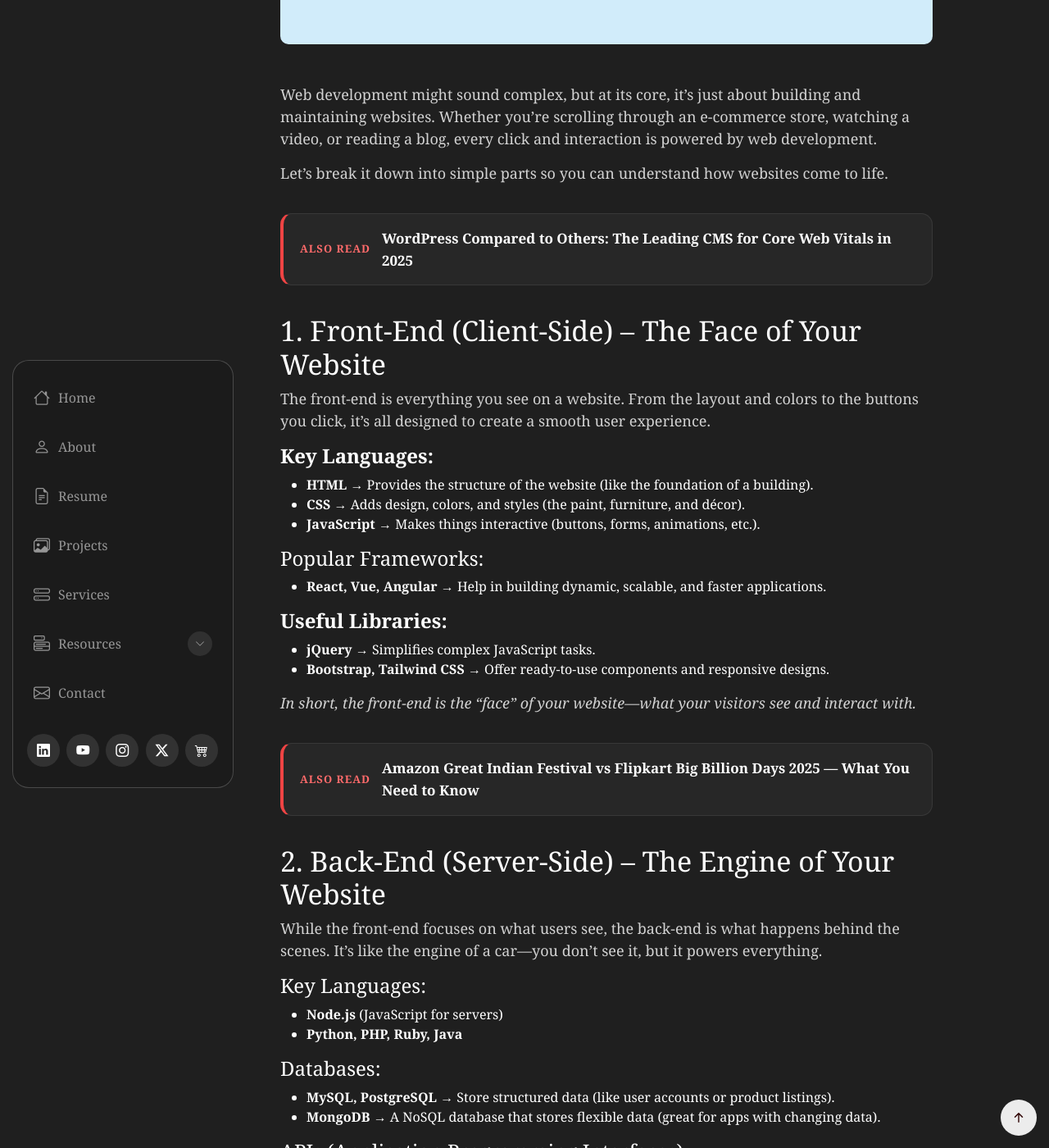
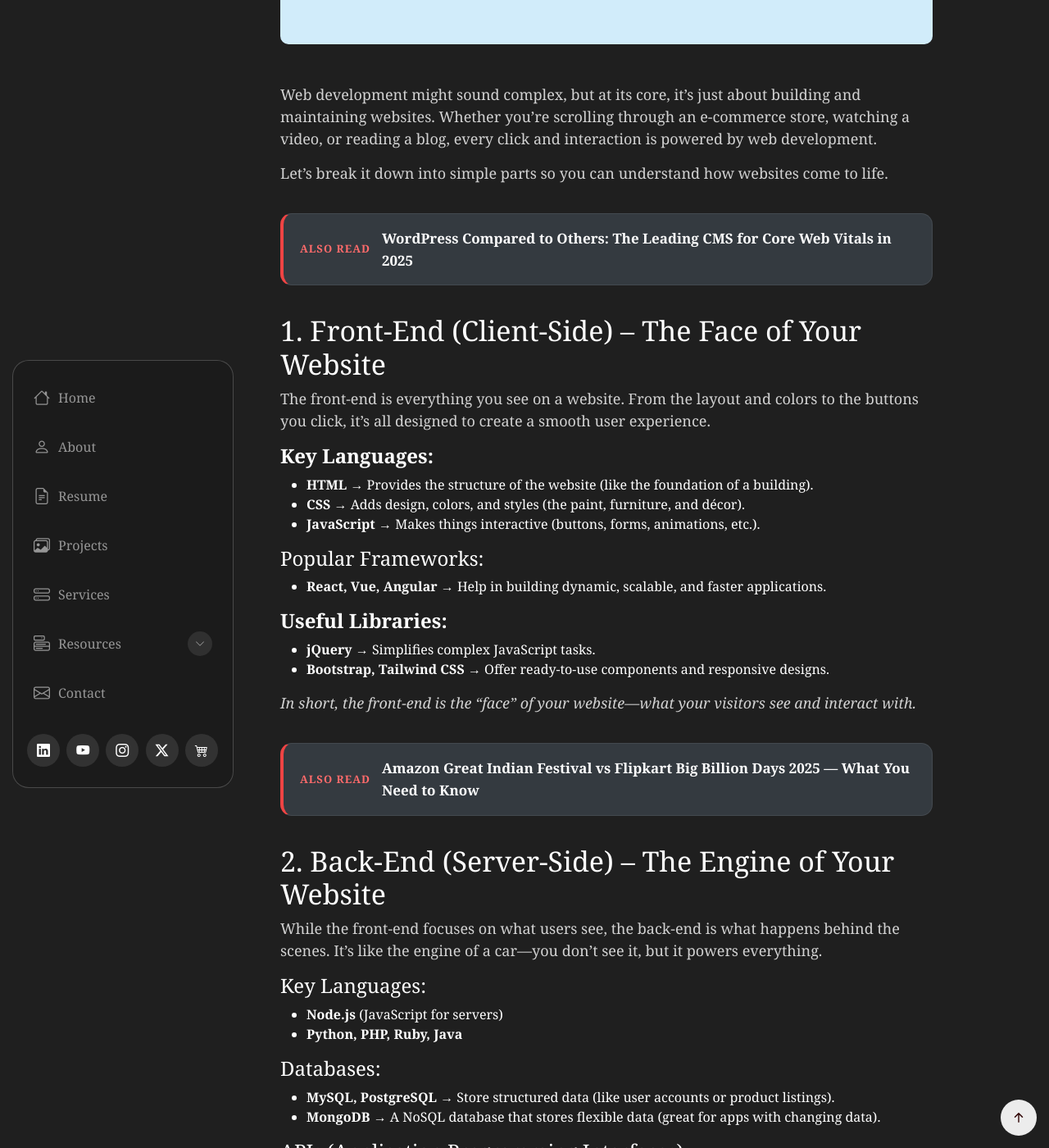
Before and after one commit to iamreemaroy/Reema-Roy, a Jekyll site: the page built from blog/_posts/2025-08-26-web-development-made-simple.md, in a window 1280 px wide and 1400 px high, scrolled down 761 px. Shown: the whole window at 82% size. Built offline with Jekyll 4.4.1, drawn with Linux system fonts in a browser that asks for light colours.

Commit message:
Update post.html

```diff
--- a/_layouts/post.html
+++ b/_layouts/post.html
@@ -401,7 +401,7 @@ layout: default
   align-items: center;
   gap: 14px;
 
-  background: rgba(255,255,255,0.04);
+  background: #343a40;
 
   border: 1px solid rgba(255,255,255,0.08);
 
```
